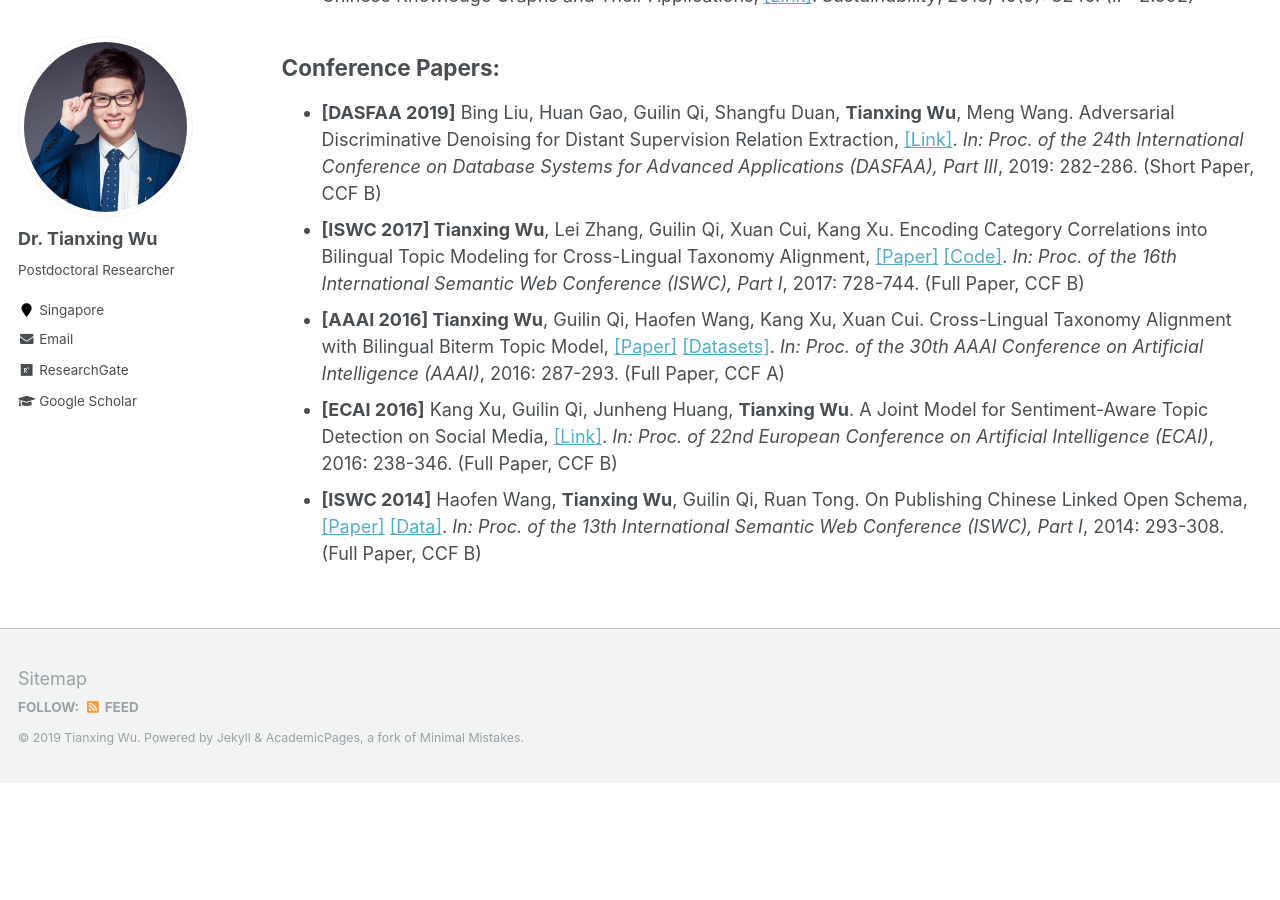
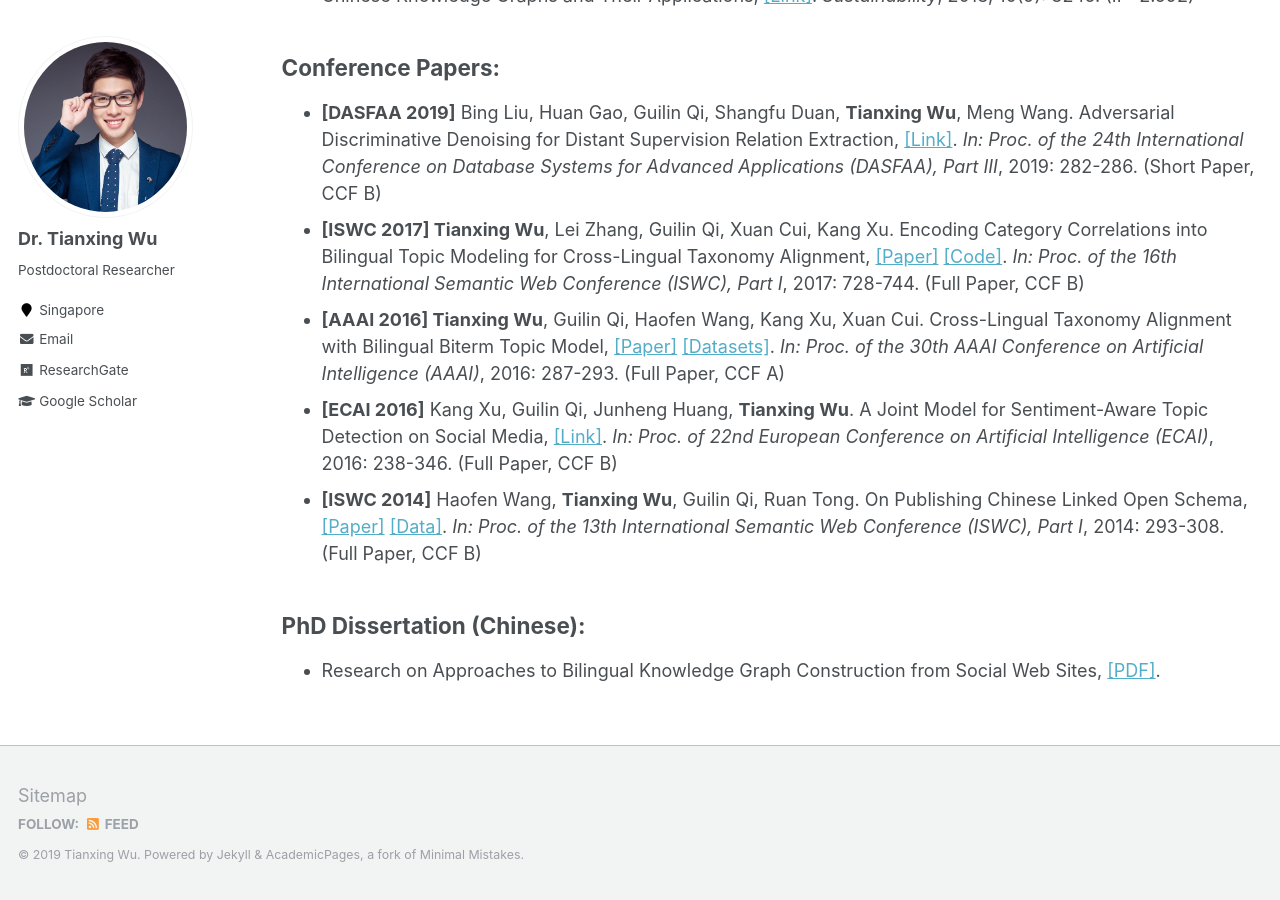
Before and after one commit to tianxing-wu/tianxing-wu.github.io, a Jekyll site: the page built from _pages/selected_publications.md, in a window 1280 px wide and 900 px high, scrolled down 767 px. Built offline with Jekyll 4.4.1, drawn with Linux system fonts in a browser that asks for light colours; before the commit the page ends 1550 px from its top, so only the background shows below that.

Commit message:
site update

```diff
--- a/_pages/selected_publications.md
+++ b/_pages/selected_publications.md
@@ -20,3 +20,6 @@ The full list of my publications can be found in [DBLP](https://dblp.uni-trier.d
 * **[AAAI 2016] Tianxing Wu**, Guilin Qi, Haofen Wang, Kang Xu, Xuan Cui. Cross-Lingual Taxonomy Alignment with Bilingual Biterm Topic Model, [[Paper]](https://tianxing-wu.github.io/files/paper/AAAI2016.pdf) [[Datasets]](https://github.com/jxls080511/080424). <i>In: Proc. of the 30th AAAI Conference on Artificial Intelligence (AAAI)</i>, 2016: 287-293. (Full Paper, CCF A)
 * **[ECAI 2016]** Kang Xu, Guilin Qi, Junheng Huang, **Tianxing Wu**. A Joint Model for Sentiment-Aware Topic Detection on Social Media, [[Link]](http://ebooks.iospress.nl/publication/44775). <i>In: Proc. of 22nd European Conference on Artificial Intelligence (ECAI)</i>, 2016: 238-346. (Full Paper, CCF B)
 * **[ISWC 2014]** Haofen Wang, **Tianxing Wu**, Guilin Qi, Ruan Tong. On Publishing Chinese Linked Open Schema, [[Paper]](https://tianxing-wu.github.io/files/paper/ISWC2014.pdf) [[Data]](http://los.linkingopenschema.info). <i>In: Proc. of the 13th International Semantic Web Conference (ISWC), Part I</i>, 2014: 293-308. (Full Paper, CCF B)
+
+## PhD Dissertation (Chinese):
+* Research on Approaches to Bilingual Knowledge Graph Construction from Social Web Sites, [[PDF]](https://tianxing-wu.github.io/files/phd_dissertation.pdf).
```
Also changed, not shown: 2 other files.
